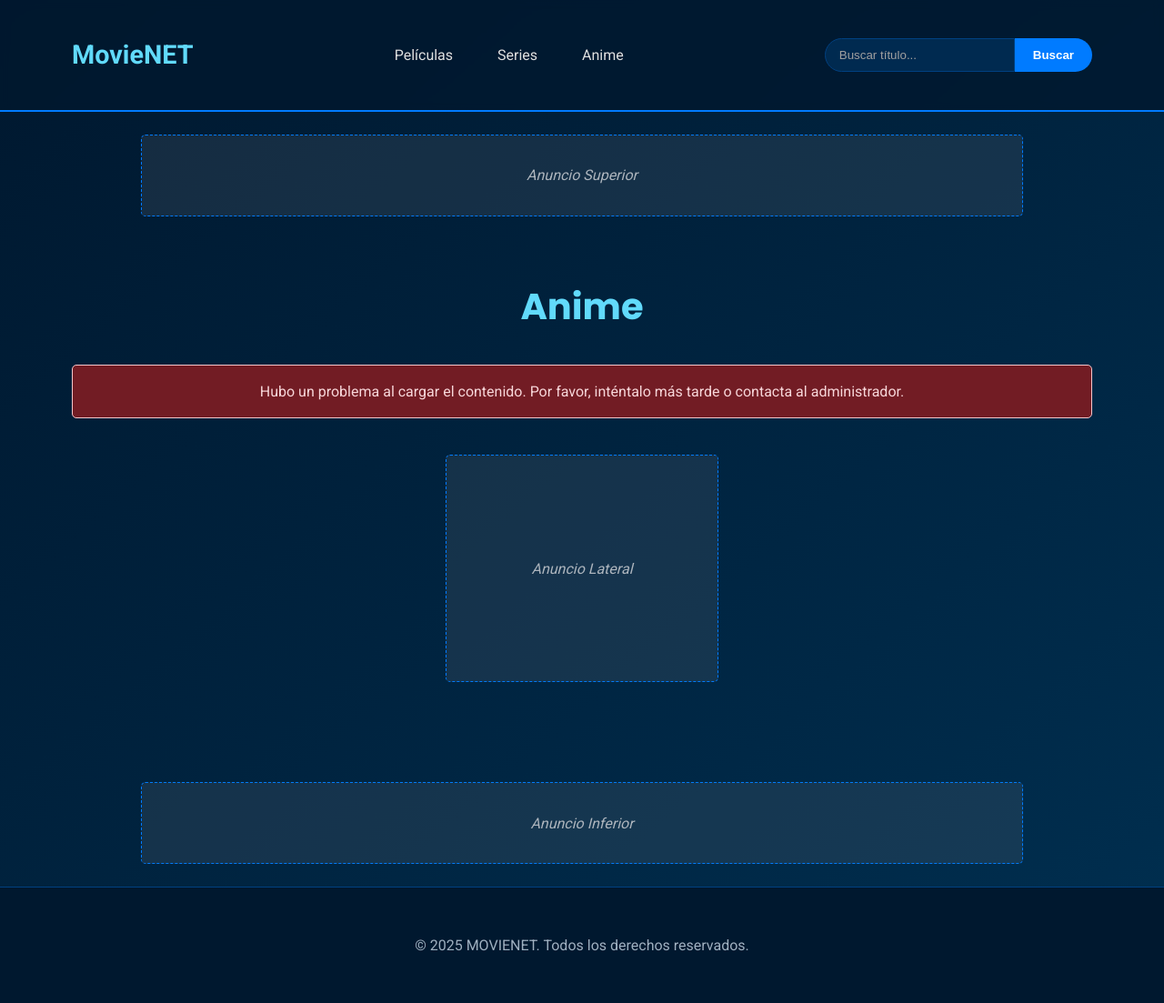
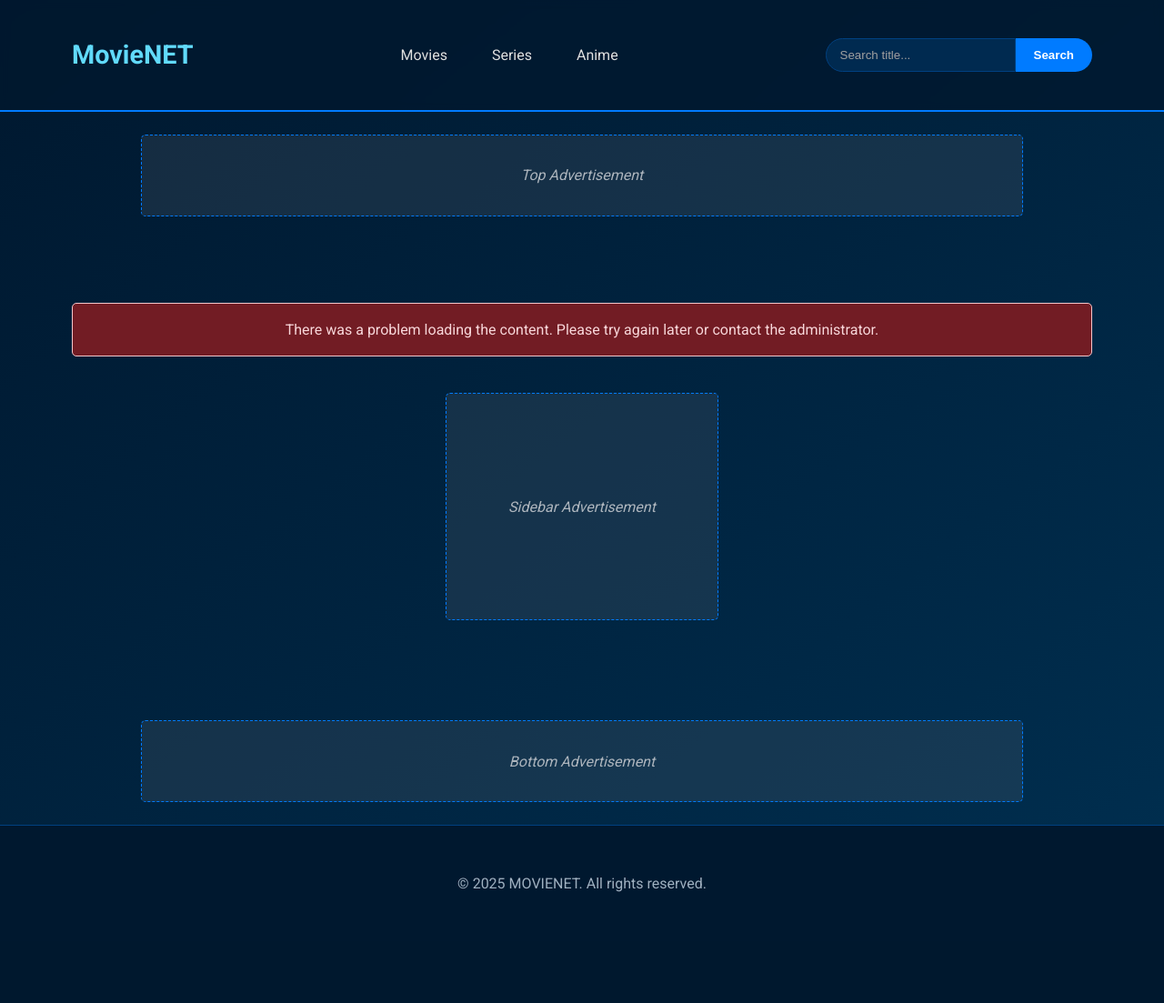
Before and after one commit to DermisZabala/movienet, a Django app: page /anime/ in a window 1280 px wide. Shown: the whole page at 91% size. After the commit the page ends 981 px from the top, so only its background shows below. Run offline with Django 5.2, Linux system fonts and the light colour scheme; some libraries are stand-ins or nearby versions.

Commit message:
Cambiando la interfaz al idioma ingles

```diff
--- a/catalogo/templates/catalogo/base.html
+++ b/catalogo/templates/catalogo/base.html
@@ -1,10 +1,10 @@
 {% load static %}
 <!DOCTYPE html>
-<html lang="es">
+<html lang="en">
 <head>
     <meta charset="UTF-8">
     <meta name="viewport" content="width=device-width, initial-scale=1.0">
-    <title>{% block title %}MovieNET{% endblock %} - Películas, Series y Anime</title>
+    <title>{% block title %}MovieNET{% endblock %} - Movies, Series, and Anime</title>
     <link href="https://fonts.googleapis.com/css2?family=Roboto:wght@300;400;700&family=Poppins:wght@400;600;700&display=swap" rel="stylesheet">
     <link rel="stylesheet" href="{% static 'catalogo/css/style.css' %}">
     <link href="https://vjs.zencdn.net/7.17.0/video-js.css" rel="stylesheet" />
@@ -18,20 +18,20 @@
                 <span class="hamburger"></span>
             </button>
             <ul class="nav-links">
-                <li><a href="{% url 'catalogo:peliculas' %}">Películas</a></li>
+                <li><a href="{% url 'catalogo:peliculas' %}">Movies</a></li>
                 <li><a href="{% url 'catalogo:series' %}">Series</a></li>
                 <li><a href="{% url 'catalogo:anime' %}">Anime</a></li>
             </ul>
             <form action="{% url 'catalogo:search' %}" method="get" class="search-bar">
-                <input type="search" name="q" placeholder="Buscar título..." value="{{ request.GET.q }}" aria-label="Buscar contenido">
-                <button type="submit" aria-label="Buscar">Buscar</button>
+                <input type="search" name="q" placeholder="Search title..." value="{{ request.GET.q }}" aria-label="Search content">
+                <button type="submit" aria-label="Search">Search</button>
             </form>
         </nav>
     </header>
 
     <div class="ad-space ad-banner-top">
-        <!-- Aquí tu código de anuncio -->
-        <span>Anuncio Superior</span>
+        <!-- Your ad code here -->
+        <span>Top Advertisement</span>
     </div>
 
     <main class="site-main">
@@ -40,20 +40,20 @@
     </main>
 
     <div class="ad-space ad-banner-bottom">
-        <!-- Aquí tu código de anuncio -->
-        <span>Anuncio Inferior</span>
+        <!-- Your ad code here -->
+        <span>Bottom Advertisement</span>
     </div>
 
     <footer class="site-footer">
         <div class="container">
-            <p>© {% now "Y" %} MOVIENET. Todos los derechos reservados.</p>
-            <!-- Más enlaces -->
+            <p>© {% now "Y" %} MOVIENET. All rights reserved.</p>
+            <!-- More links -->
         </div>
     </footer>
 
-    <script src="https://vjs.zencdn.net/7.17.0/video.min.js"></script> {# VIDEO.JS PRIMERO #}
-    <script src="https://vjs.zencdn.net/7.17.0/videojs-http-streaming.min.js"></script> {# VHS DESPUÉS DE VIDEO.JS BASE #}
-    <script src="{% static 'catalogo/js/main.js' %}"></script>       {# TU SCRIPT PERSONALIZADO AL FINAL (o después de sus dependencias) #}
+    <script src="https://vjs.zencdn.net/7.17.0/video.min.js"></script> {# VIDEO.JS FIRST #}
+    <script src="https://vjs.zencdn.net/7.17.0/videojs-http-streaming.min.js"></script> {# VHS AFTER VIDEO.JS BASE #}
+    <script src="{% static 'catalogo/js/main.js' %}"></script>       {# YOUR CUSTOM SCRIPT AT THE END (or after its dependencies) #}
     {% block extra_js %}{% endblock %}
 </body>
 </html>
--- a/catalogo/templates/catalogo/partials/card.html
+++ b/catalogo/templates/catalogo/partials/card.html
@@ -3,7 +3,7 @@
         <img src="{{ item.poster }}" alt="{{ item.titulo }} Poster" class="card__image" loading="lazy">
         <div class="card__content">
             <h3 class="card__title">{{ item.titulo }}</h3>
-            <p class="card__year">Año: {{ item.anio }}</p>
+            <p class="card__year">Year: {{ item.anio }}</p>
             {% if item.calificacion %}
             <p class="card__rating">Rating: {{ item.calificacion }}/10</p>
             {% endif %}
--- a/catalogo/templates/catalogo/section_page.html
+++ b/catalogo/templates/catalogo/section_page.html
@@ -1,55 +1,55 @@
 {% extends "catalogo/base.html" %}
 {% load static %}
 
-{% block title %}{{ titulo_seccion }}{% endblock %}
+{% block title %}{{ section_title }}{% endblock %} {# Assuming titulo_seccion becomes section_title passed in English #}
 
 {% block content %}
 <div class="container section-page-container">
-    <h1 class="section-title">{{ titulo_seccion }}</h1>
+    <h1 class="section-title">{{ section_title }}</h1> {# Assuming titulo_seccion becomes section_title #}
 
-    {% if error_carga %}
-        <p class="message message--error">Hubo un problema al cargar el contenido. Por favor, inténtalo más tarde o contacta al administrador.</p>
-    {% elif items or resultados %}
+    {% if error_carga %} {# Assuming error_carga becomes error_loading or similar in view context #}
+        <p class="message message--error">There was a problem loading the content. Please try again later or contact the administrator.</p>
+    {% elif items or resultados %} {# Assuming resultados becomes results #}
         <div class="card-grid" id="content-grid">
-            {% with items_to_display=items|default:resultados %}
+            {% with items_to_display=items|default:resultados %} {# Assuming resultados becomes results #}
                 {% for item in items_to_display %}
-                    {% comment %} Determinar la URL de detalle correcta {% endcomment %}
-                    {% if item.tipo == 'pelicula' or not item.tipo and tipo_contenido == 'peliculas' %}
+                    {% comment %} Determine the correct detail URL {% endcomment %}
+                    {% if item.type == 'movie' or not item.type and content_type == 'movies' %} {# Assuming item.tipo -> item.type and tipo_contenido -> content_type #}
                         {% url 'catalogo:movie_detail' item_id=item.id as final_detail_url %}
                         {% include "./partials/card.html" with item=item detail_url=final_detail_url %}
-                    {% elif item.tipo == 'serie' or not item.tipo and tipo_contenido == 'series' %}
+                    {% elif item.type == 'series' or not item.type and content_type == 'series' %} {# Assuming item.tipo -> item.type and tipo_contenido -> content_type #}
                         {% url 'catalogo:serie_detail' item_id=item.id as final_detail_url %}
                         {% include "./partials/card.html" with item=item detail_url=final_detail_url %}
-                    {% elif item.tipo == 'anime' or not item.tipo and tipo_contenido == 'anime' %}
+                    {% elif item.type == 'anime' or not item.type and content_type == 'anime' %} {# Assuming item.tipo -> item.type and tipo_contenido -> content_type #}
                         {% url 'catalogo:anime_detail' item_id=item.id as final_detail_url %}
                         {% include "./partials/card.html" with item=item detail_url=final_detail_url %}
                     {% else %}
-                         {# Este else se alcanzaría si item.tipo no es pelicula/serie/anime Y
-                            tipo_contenido tampoco es peliculas/series/anime (o item.tipo existe y no es ninguno).
-                            Esto indicaría un problema con los datos o la lógica de la vista.
-                            Como fallback seguro, se usa un enlace de ancla.
+                         {# This else would be reached if item.type is not movie/series/anime AND
+                            content_type is also not movies/series/anime (or item.type exists and is none of them).
+                            This would indicate a problem with the data or view logic.
+                            As a safe fallback, an anchor link is used.
                          #}
                          {% include "./partials/card.html" with item=item detail_url="#" %}
                     {% endif %}
                 {% endfor %}
             {% endwith %}
         </div>
-        {# Botón "Mostrar más" solo para vistas de sección, no para resultados de búsqueda #}
-        {% if tipo_contenido != 'search' and items and items|length > 0 %}
-        <button id="show-more-btn" class="button button--primary button--load-more">Mostrar más</button>
+        {# "Show more" button only for section views, not for search results #}
+        {% if content_type != 'search' and items and items|length > 0 %} {# Assuming tipo_contenido -> content_type #}
+        <button id="show-more-btn" class="button button--primary button--load-more">Show more</button>
         {% endif %}
     {% else %}
         <p class="message">
             {% if query %}
-                No se encontraron resultados para "{{ query }}". Intenta con otros términos.
+                No results found for "{{ query }}". Try other terms.
             {% else %}
-                No hay contenido disponible en esta sección por el momento.
+                No content available in this section at the moment.
             {% endif %}
         </p>
     {% endif %}
 
     <aside class="ad-space ad-sidebar">
-        <span>Anuncio Lateral</span>
+        <span>Sidebar Advertisement</span>
     </aside>
 </div>
 {% endblock %}
```
Also changed, not shown: catalogo/templates/catalogo/index.html (+8 -8 lines), catalogo/templates/catalogo/movie_detail.html (+22 -22 lines), catalogo/templates/catalogo/series_anime_detail.html (+29 -29 lines).
